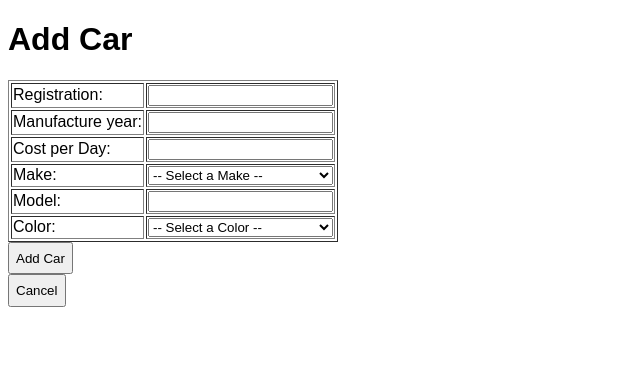
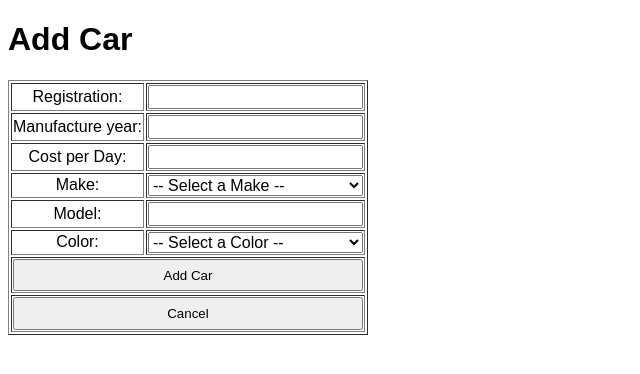
Before and after one commit to chas-academy/u05-car-rental-andreasnyh, a PHP site: template src/views/AddCar.twig in a window 1280 px wide. Shown: the top 374 px of the page, without its empty margins (0-640 px from the left). Run offline with PHP 8.4, Linux system fonts and the light colour scheme; the template is opened without the code that fills it, so the values that code supplies are empty; some libraries are stand-ins or nearby versions.

Commit message:
Adjust position of buttons

```diff
--- a/css/style.css
+++ b/css/style.css
@@ -2,8 +2,8 @@
     font-family: sans-serif;
 }
 
-table {
-
+td  {
+    text-align: center;
 }
 
 .error {
@@ -11,7 +11,32 @@ table {
     transition: ease-in-out;
 }
 
+input[type="text"], select[type="text"]{
+    font-size: 1rem;
+}
+
 input[type="submit"] {
     padding-top: .5em;
     padding-bottom: .5em;
 }
+
+input[value="Edit"]{
+    width: 4.15rem;
+}
+
+input[name="submitCar"],
+input[name="submitCustomer"],
+input[name="ok"],
+input[name="Cancel"]{
+    width: 100%;
+}
+
+input[name="OK"] {
+    width: 8rem;
+}
+
+select[name="returnedCar"],
+select[name="registration"],
+select[name="SSN"]{
+    padding: .5rem;
+}
--- a/src/views/AddCar.twig
+++ b/src/views/AddCar.twig
@@ -16,8 +16,8 @@
 
         <h1>Add Car</h1>
 
-        <form method="post" action="/carAdded">
-            <table border="1px">
+        <table border="1px">
+            <form method="post" action="/carAdded">
                 <tr>
                     <td>Registration:</td>
                     <td><input title="Registration" type="text" name="registration" minlength="6" maxlength="6" required></td>
@@ -58,14 +58,17 @@
                     </td>
                 </tr>
 
-            </table>
-            <input type="submit" name="submitCar" value="Add Car">
+                <tr><td colspan="2"><input type="submit" name="submitCar" value="Add Car"></td></tr>
+        </form>
+            <tr><td colspan="2">
+                <form method="post" action="/cars">
+                    <input type="submit" name="Cancel" value="Cancel">
+                </form>
+            </td></tr>
+    </table>
 
-        </form>
 
-        <form method="post" action="/cars">
-            <input type="submit" name="Cancel" value="Cancel">
-        </form>
+
 
     </body>
     <script type="text/javascript" src="{{ baseUrl }}/script.js"></script>
--- a/src/views/CustomersView.twig
+++ b/src/views/CustomersView.twig
@@ -36,7 +36,7 @@
             {% if not customer.renter %}
             <td colspan="1">
                 <form action="/editCustomer/{{customer.SSN}}/{{customer.customerName|raw}}/{{customer.address}}/{{customer.postalAddress}}/{{customer.phoneNumber}}" method="post">
-                    <input type="submit" style="width:100%" value="Edit">
+                    <input type="submit" value="Edit">
                 </form>
             </td>
             <td colspan="1">
```
Also changed, not shown: src/views/AddCustomer.twig (+9 -4 lines), src/views/CarsView.twig (+4 -9 lines), src/views/CustomerEdited.twig (+11 -6 lines), src/views/EditCar.twig (+11 -8 lines), src/views/EditCustomer.twig (+14 -9 lines), src/views/RentCar.twig (+11 -6 lines), src/views/ReturnCar.twig (+14 -5 lines).
